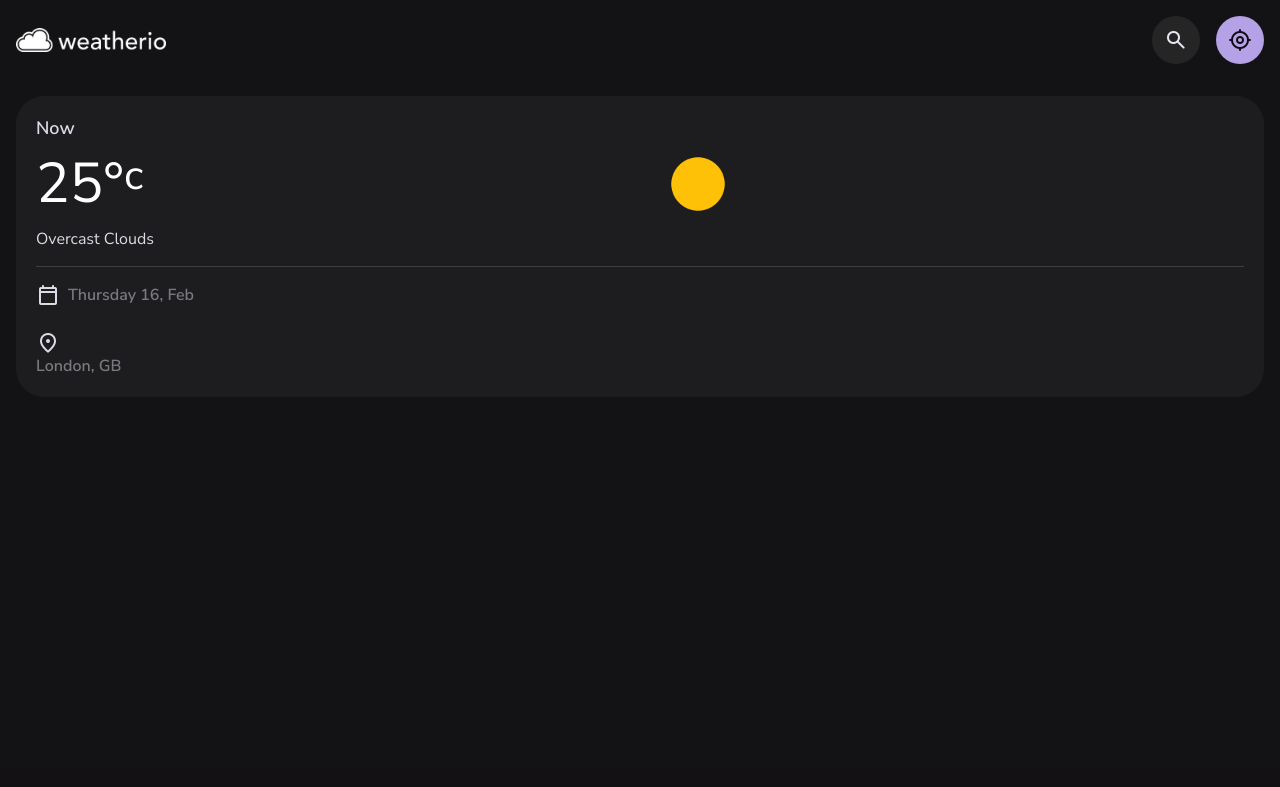
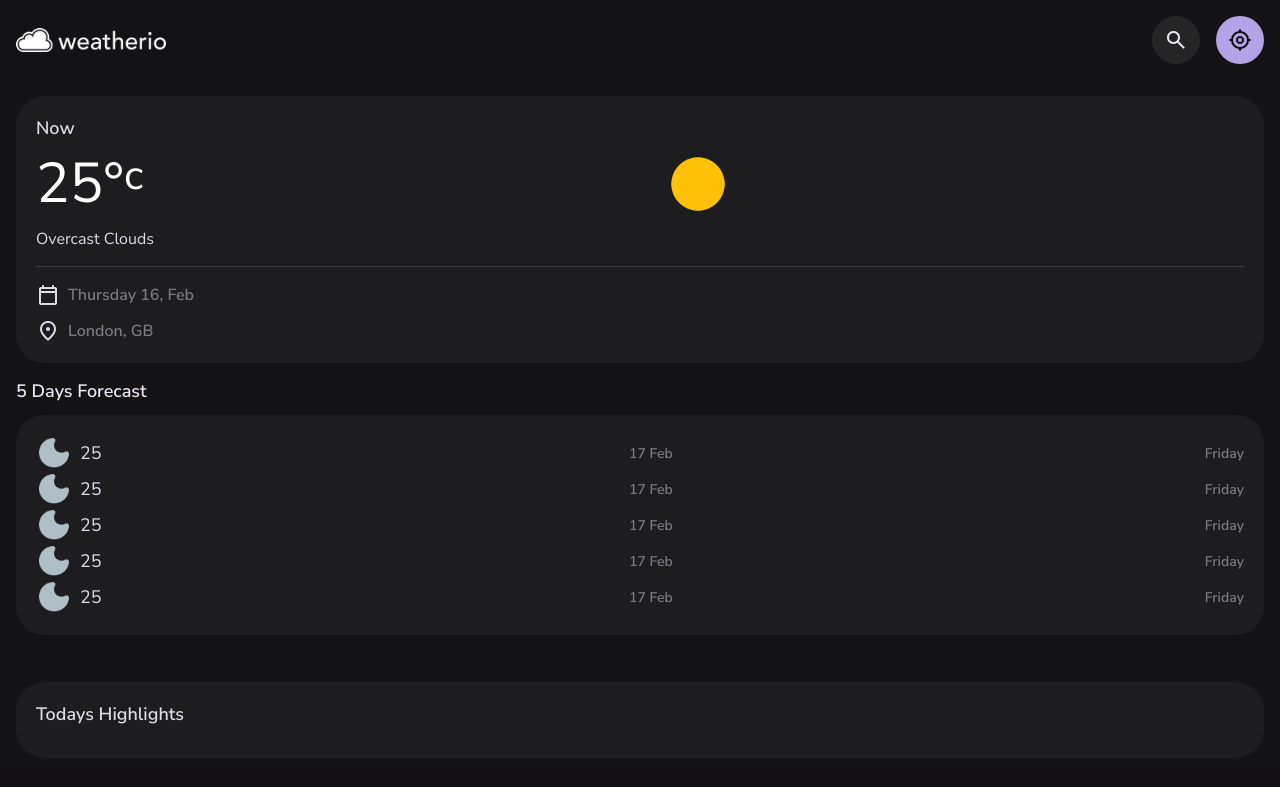
Before and after one commit to Fwzryy/weatherio, a plain HTML site: page index.html in a window 1280 px wide. Drawn offline with Linux system fonts and the light colour scheme.

Commit message:
5DaysForecast

```diff
--- a/assets/css/style.css
+++ b/assets/css/style.css
@@ -499,8 +499,26 @@ article.container::before {
   #HIGHLIGHTS
 \*-----------------------------------*/
 
+.forecast-card .title-2 { margin-block-end: 0; }
 
+.forecast-card :is(.card-item, .icon-wrapper) {
+  display: flex;
+  align-items: center;
+}
 
+.forecast-card .car-item:not(:last-child) { margin-block-end: 12px; }
+
+.forecast-card .icon-wrapper { gap: 8px; }
+
+.forecast-card .label-1 {
+  color: var(--on-surface-variant);
+  font-weight: var(--weight-semiBold);
+}
+
+.forecast-card .card-item > .label-1 {
+  width: 100%;
+  text-align: right;
+}
 
 
 /*-----------------------------------*\
--- a/index.html
+++ b/index.html
@@ -81,9 +81,10 @@
 <!-- --Main -->
       <main>
         <article class="container">
-          <!-- current weather -->
+
           <div class="content-left">
-            <section class="section current-weather" aria-label="current weather" data current-weather>
+            <!-- current weather -->
+            <section class="section current-weather" aria-label="current weather" data-current-weather>
               <div class="card card-lg current-weather-card">
 
                 <h2 class="title-2 card-title">Now</h2>
@@ -105,7 +106,7 @@
                     <p class="title-3 meta-text">Thursday 16, Feb</p>
                   </li>
 
-                  <li class="meta-item"></li>
+                  <li class="meta-item">
                     <span class="m-icon">location_on</span>
                     <p class="title-3 meta-text">London, GB</p>
                   </li>
@@ -114,6 +115,112 @@
 
               </div>
             </section>
+
+
+
+
+            <!-- forecast -->
+            <section class="section forecast" aria-labelledby="forecast-label" data-5-day-forecast>
+              <h2 class="title-2" id="forecast-label">5 Days Forecast</h2>
+
+              <div class="card card-lg forecast-card">
+                <ul>
+
+                  <li class="card-item">
+
+                    <div class="icon-wrapper">
+                      <img src="./assets/images/weather_icons/01n.png" width="36" height="36" alt="Overcast Clouds" class="weather-icon">
+
+                      <span class="span">
+                        <p class="title-2">25</p>
+                      </span>
+                    </div>
+
+                    <p class="label-1">17 Feb</p>
+                    <p class="label-1">Friday</p>
+
+                  </li>
+
+                  <li class="card-item">
+
+                    <div class="icon-wrapper">
+                      <img src="./assets/images/weather_icons/01n.png" width="36" height="36" alt="Overcast Clouds" class="weather-icon">
+
+                      <span class="span">
+                        <p class="title-2">25</p>
+                      </span>
+                    </div>
+
+                    <p class="label-1">17 Feb</p>
+                    <p class="label-1">Friday</p>
+
+                  </li>
+
+                  <li class="card-item">
+
+                    <div class="icon-wrapper">
+                      <img src="./assets/images/weather_icons/01n.png" width="36" height="36" alt="Overcast Clouds" class="weather-icon">
+
+                      <span class="span">
+                        <p class="title-2">25</p>
+                      </span>
+                    </div>
+
+                    <p class="label-1">17 Feb</p>
+                    <p class="label-1">Friday</p>
+
+                  </li>
+
+                  <li class="card-item">
+
+                    <div class="icon-wrapper">
+                      <img src="./assets/images/weather_icons/01n.png" width="36" height="36" alt="Overcast Clouds" class="weather-icon">
+
+                      <span class="span">
+                        <p class="title-2">25</p>
+                      </span>
+                    </div>
+
+                    <p class="label-1">17 Feb</p>
+                    <p class="label-1">Friday</p>
+
+                  </li>
+
+                  <li class="card-item">
+
+                    <div class="icon-wrapper">
+                      <img src="./assets/images/weather_icons/01n.png" width="36" height="36" alt="Overcast Clouds" class="weather-icon">
+
+                      <span class="span">
+                        <p class="title-2">25</p>
+                      </span>
+                    </div>
+
+                    <p class="label-1">17 Feb</p>
+                    <p class="label-1">Friday</p>
+
+                  </li>
+
+                </ul>
+              </div>
+
+            </section>
+          </div>
+
+
+
+
+          <div class="content-right">
+            <!-- Highlights -->
+
+            <section class="section highlights" aria-labelledby="highlights-label" data-highlights>
+              <div class="card card-lg">
+
+                <h2 class="title-2">Todays Highlights</h2>
+
+              </div>
+
+            </section>
           </div>
 
         </article>
```
